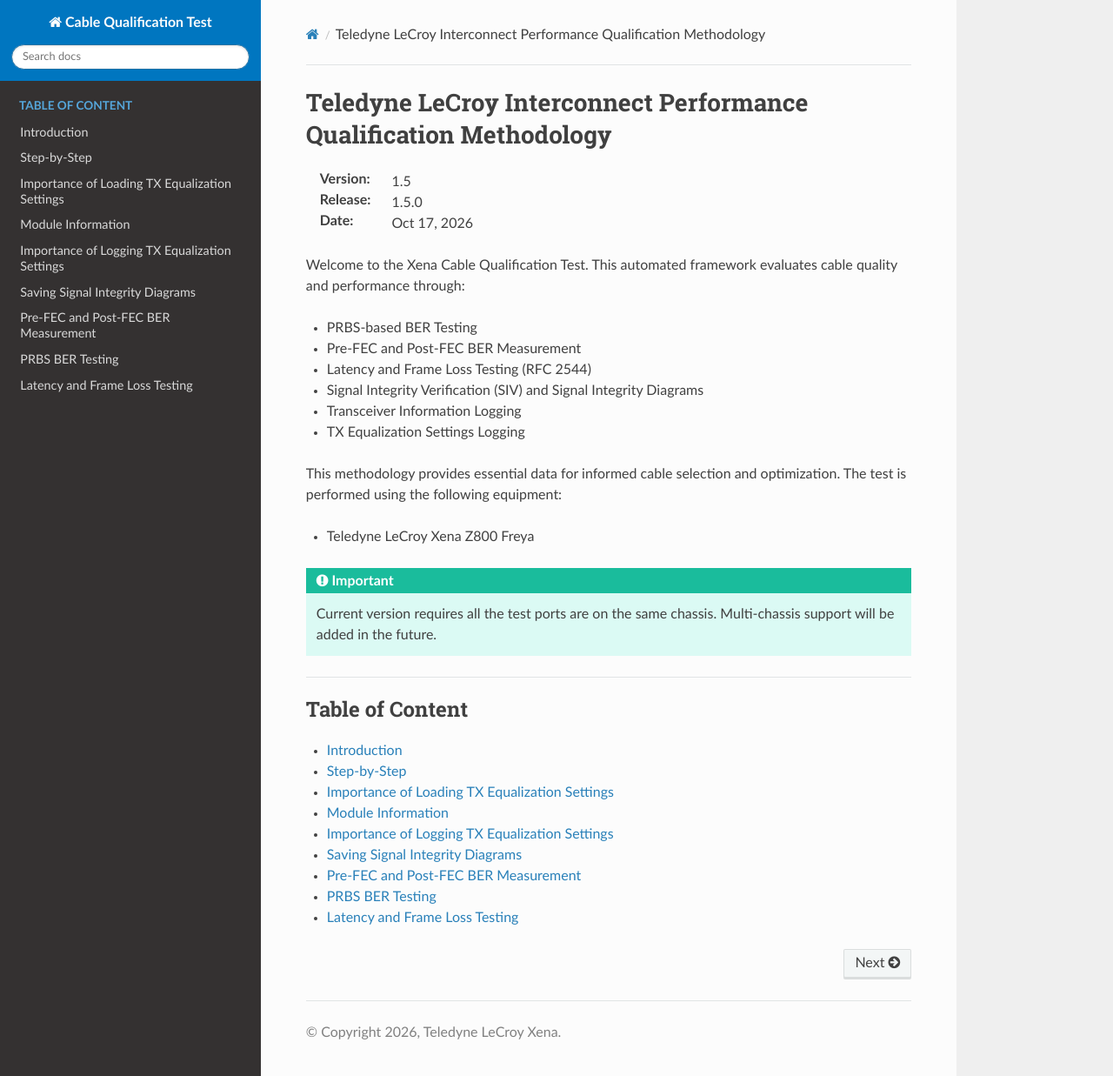
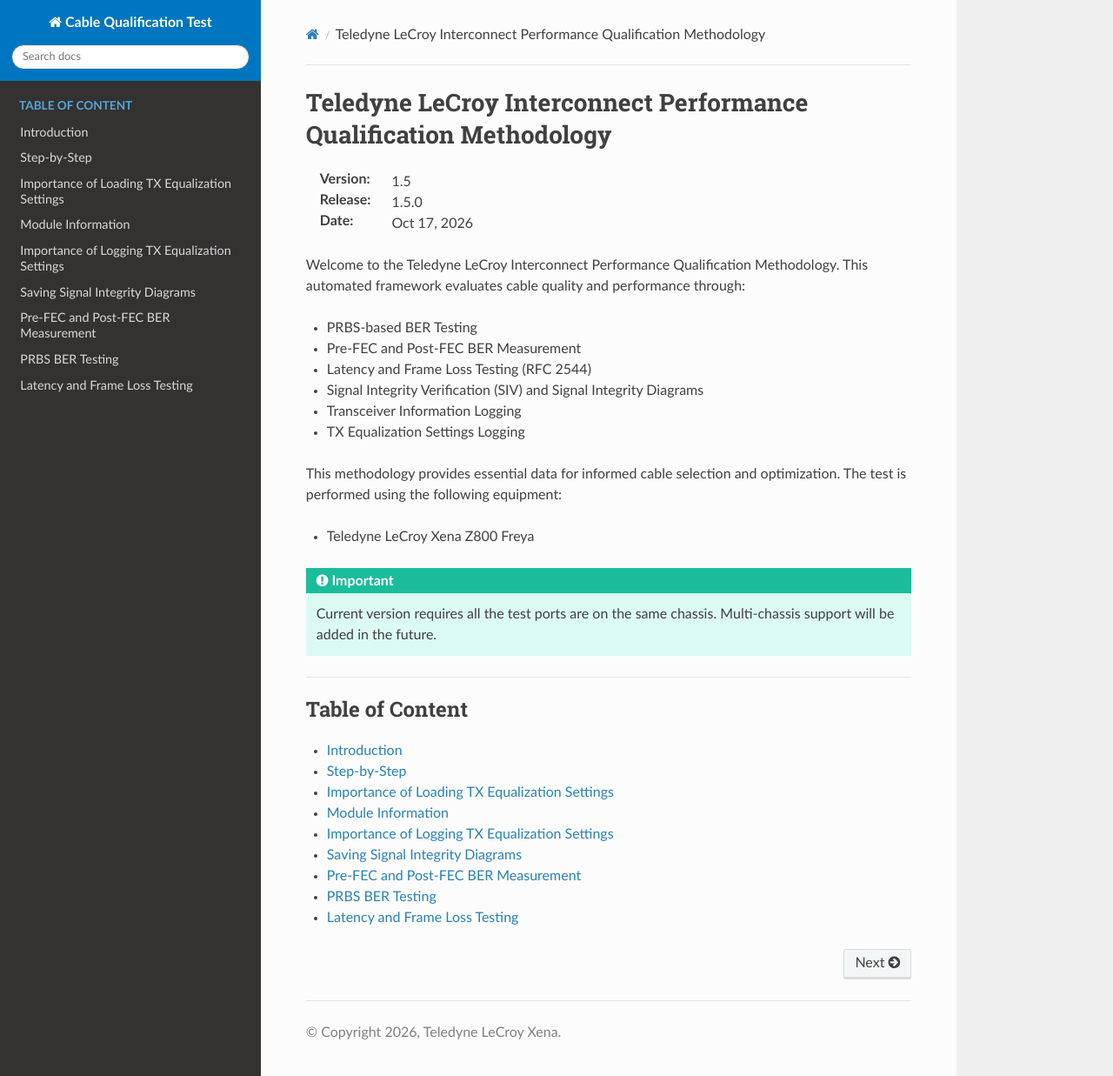
Before and after one commit to xenanetworks/cable-qualification-test-suite, a Sphinx documentation site: the page built from docs/source/index.rst, in a window 1280 px wide and 1237 px high. Shown: the whole window at 87% size. Built offline with Sphinx 7.4.7 and the Read the Docs theme 3.1.0, drawn with Linux system fonts in a browser that asks for light colours.

Commit message:
Update index.rst

```diff
--- a/docs/source/index.rst
+++ b/docs/source/index.rst
@@ -6,7 +6,7 @@
 :Release: |release|
 :Date: |today|
 
-Welcome to the Xena Cable Qualification Test. This automated framework evaluates cable quality and performance through:
+Welcome to the Teledyne LeCroy Interconnect Performance Qualification Methodology. This automated framework evaluates cable quality and performance through:
 
 * PRBS-based BER Testing
 * Pre-FEC and Post-FEC BER Measurement
```
